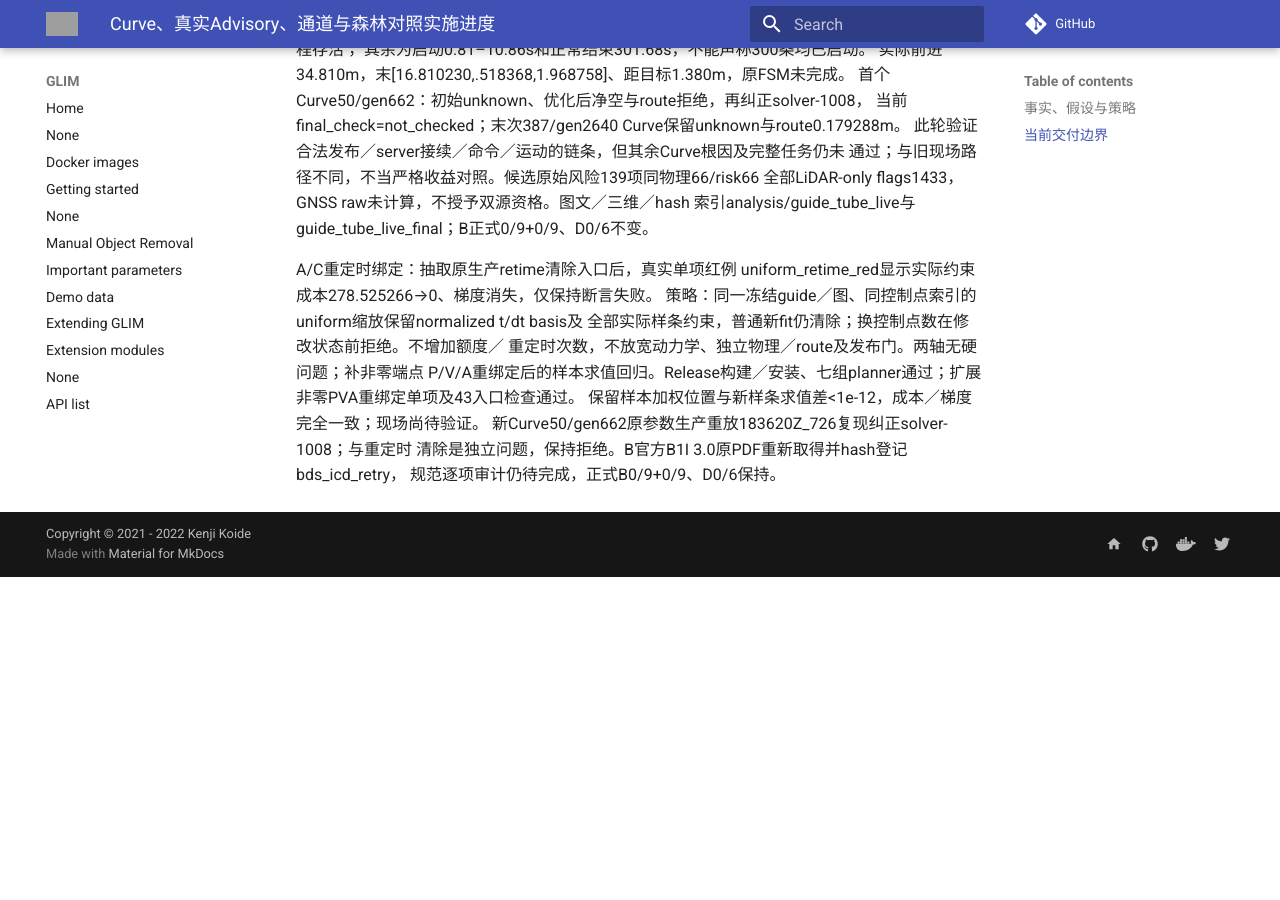
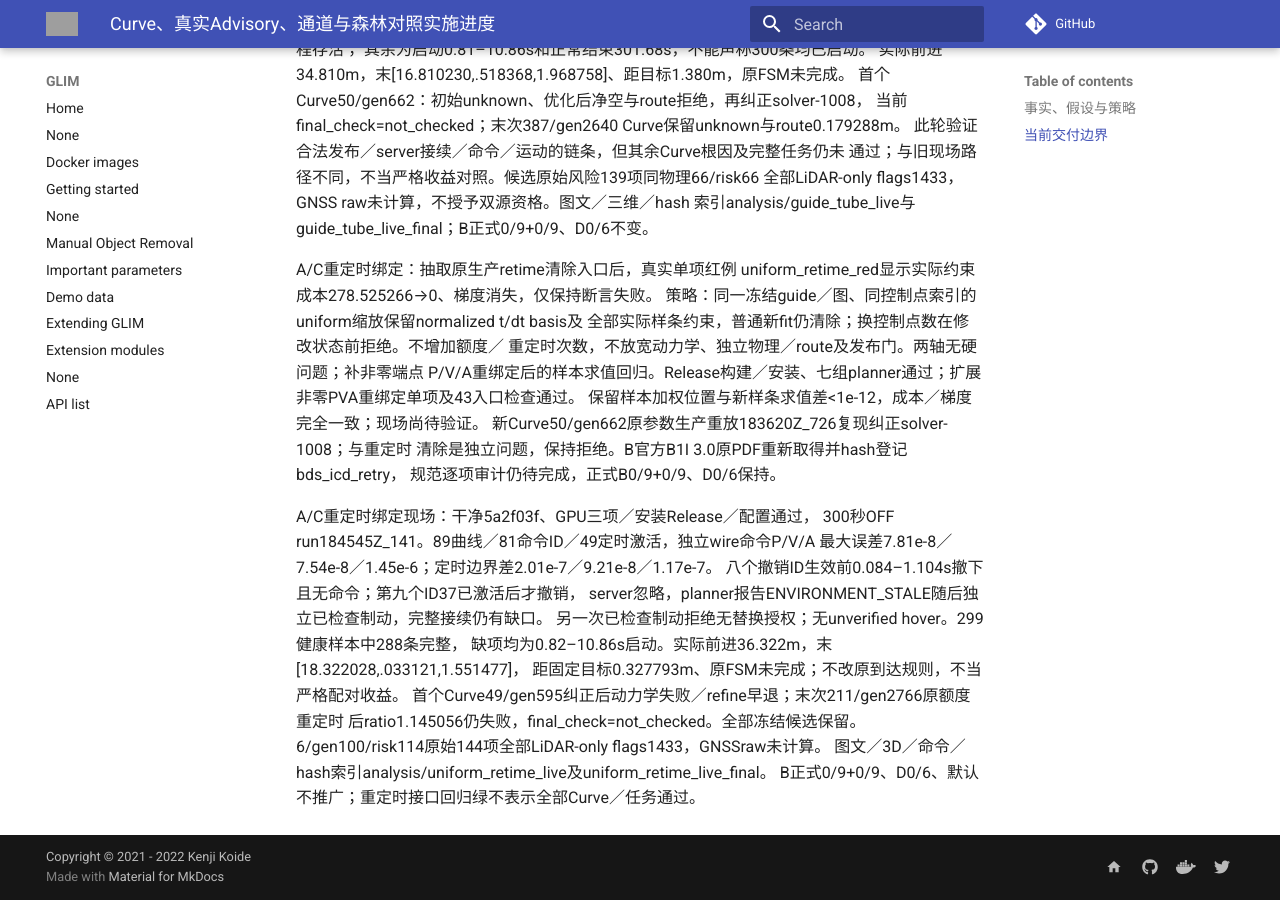
Before and after one commit to Printeger/iap, an MkDocs documentation site: the page built from docs/dev_planner/curve_advisory_channel_progress.md, in a window 1280 px wide and 900 px high, scrolled down 9068 px. Built offline with MkDocs 1.6.1 and Material for MkDocs 9.7.7, drawn with Linux system fonts in a browser that asks for light colours; nearby versions of some CDN libraries; comment, search, counter and statistics services are not loaded; before the commit the page ends 9645 px from its top, so only the background shows below that; grey boxes are pictures that could not be loaded.

Commit message:
docs: retain uniform-retime field failures and late withdrawal evidence

```diff
--- a/docs/dev_planner/curve_advisory_channel_progress.md
+++ b/docs/dev_planner/curve_advisory_channel_progress.md
@@ -399,3 +399,18 @@ P/V/A重绑定后的样本求值回归。Release构建／安装、七组planner
 新Curve50/gen662原参数生产重放183620Z_726复现纠正solver-1008；与重定时
 清除是独立问题，保持拒绝。B官方B1I 3.0原PDF重新取得并hash登记bds_icd_retry，
 规范逐项审计仍待完成，正式B0/9+0/9、D0/6保持。
+
+
+A/C重定时绑定现场：干净5a2f03f、GPU三项／安装Release／配置通过，
+300秒OFF run184545Z_141。89曲线／81命令ID／49定时激活，独立wire命令P/V/A
+最大误差7.81e-8／7.54e-8／1.45e-6；定时边界差2.01e-7／9.21e-8／1.17e-7。
+八个撤销ID生效前0.084–1.104s撤下且无命令；第九个ID37已激活后才撤销，
+server忽略，planner报告ENVIRONMENT_STALE随后独立已检查制动，完整接续仍有缺口。
+另一次已检查制动拒绝无替换授权；无unverified hover。299健康样本中288条完整，
+缺项均为0.82–10.86s启动。实际前进36.322m，末[18.322028,.033121,1.551477]，
+距固定目标0.327793m、原FSM未完成；不改原到达规则，不当严格配对收益。
+首个Curve49/gen595纠正后动力学失败／refine早退；末次211/gen2766原额度重定时
+后ratio1.145056仍失败，final_check=not_checked。全部冻结候选保留。
+6/gen100/risk114原始144项全部LiDAR-only flags1433，GNSSraw未计算。
+图文／3D／命令／hash索引analysis/uniform_retime_live及uniform_retime_live_final。
+B正式0/9+0/9、D0/6、默认不推广；重定时接口回归绿不表示全部Curve／任务通过。
```
Also changed, not shown: README.md (+5 -0 lines), docs/spec/ego_based_planning_flow.md (+15 -0 lines).
